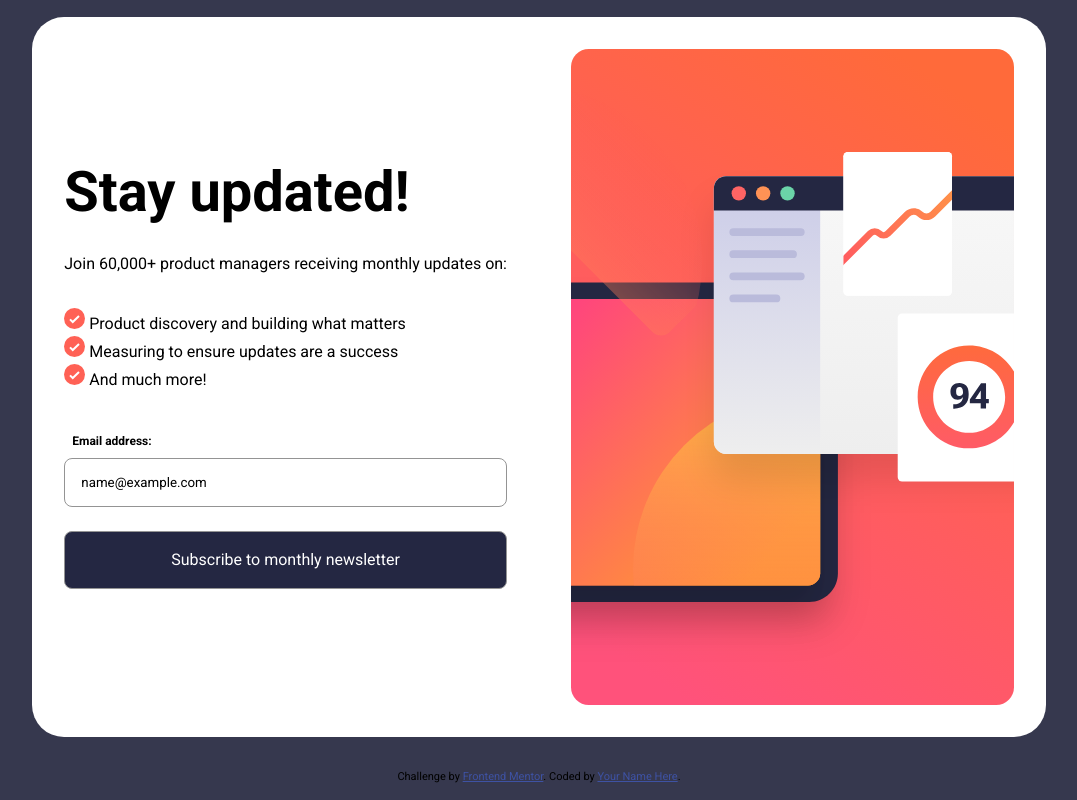
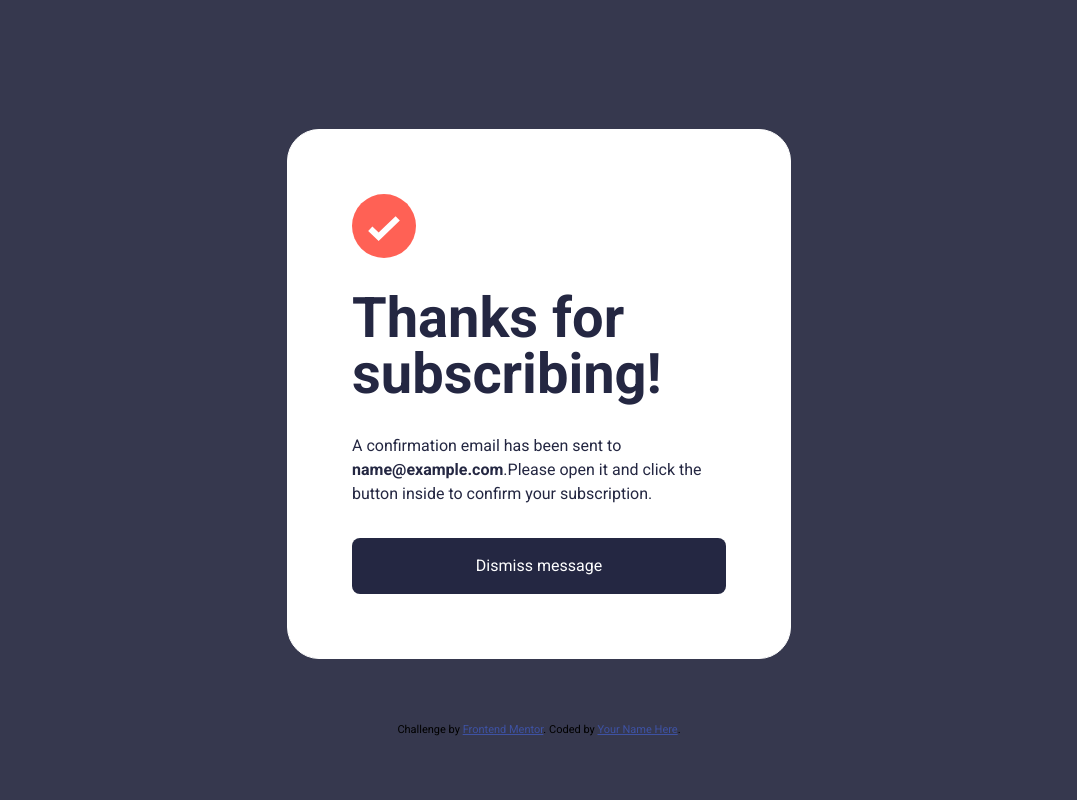
Before and after one commit to Emelinur/newsletter-sign-up-with-success-message-main, a plain HTML site: page index.html in a window 1280 px wide. Both pictures are taken after typing "name@example.com" into the empty fields and a click on the button "Subscribe to monthly newsletter". Shown: the whole page, without its empty margins (101-1178 px from the left). Drawn offline with Linux system fonts and the light colour scheme.

Commit message:
feat: add email validation and success message logic

```diff
--- a/index.html
+++ b/index.html
@@ -112,7 +112,7 @@
               name="email"
               placeholder="email@company.com"
               class="email_input"
-            /><br />
+            />
 
           <button type="submit" class="submit_button">
             Subscribe to monthly newsletter
@@ -155,7 +155,7 @@
         <h1 class="success_title">Thanks for subscribing!</h1>
         <p class="success_text">
           A confirmation email has been sent to
-          <b>ash@loremcompany.com</b>.Please open it and click the button inside
+          <span class="placeholderText">@loremcompany.com</span>.Please open it and click the button inside
           to confirm your subscription.
         </p>
         <button class="success_btn">Dismiss message</button>
--- a/main.js
+++ b/main.js
@@ -1,11 +1,23 @@
-const newsletterForm=document.querySelector("#newsletter_form");
-const emailInput=document.querySelector(".email_input");
-const errorMsg=document.querySelector(".error-msg");
-const error=document.querySelector(".error");
-const submitButton=document.querySelector(".submit_button");
+const newsletterForm = document.querySelector("#newsletter_form");
+const emailInput = document.querySelector(".email_input");
+const errorMsg = document.querySelector(".error-msg");
+const successMessage = document.querySelector(".card_success_message");
+const card = document.querySelector(".card");
+const placeholderText = document.querySelector(".placeholderText");
 
-submitButton.addEventListener("click",(e)=>{
+newsletterForm.addEventListener("submit", (e) => {
   e.preventDefault();
+  let inputValue = emailInput.value;
+  console.log(inputValue);
+  const emailPattern = /^[^\s@]+@[^\s@]+\.[^\s@]+$/;
 
-
+  console.log(emailPattern.test(inputValue));
+  if (inputValue == "" || !emailPattern.test(inputValue)) {
+    errorMsg.style.display = "flex";
+    emailInput.classList.add("error");
+  } else {
+    successMessage.style.display = "flex";
+    card.style.display = "none";
+    placeholderText.textContent = inputValue;
+  }
 });
--- a/style.css
+++ b/style.css
@@ -133,8 +133,9 @@ main {
   color: var(--grey);
 }
 .email_input.error{
-  display: none;
+  display: flex;
 border: 1px solid var(--red);
+color: var(--red);
 }
 .email_input.error::placeholder{
 color: var(--red);
@@ -261,6 +262,13 @@ button:hover {
   line-height: var(--lh-1);
   color: var(--blue-900);
 }
+.placeholderText{
+ font-size: var(--fs-2);
+  font-weight: var(--fw-bold);
+  letter-spacing: var(--ls-1);
+  line-height: var(--lh-1);
+  color: var(--blue-900);
+}
 .success_btn {
   padding: var(--spacing-200);
   font-size: var(--fs-2);
```
